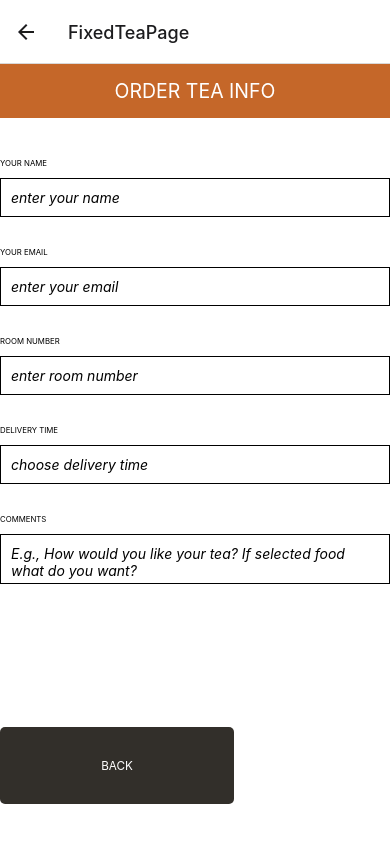
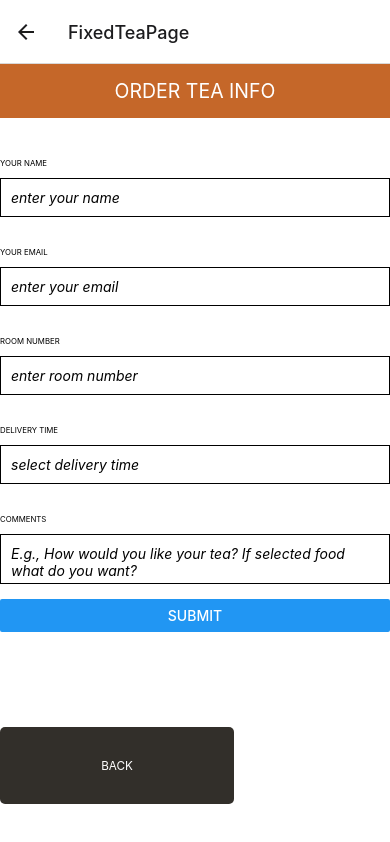
Before and after one commit to studentocsbMatvei/KennyAppOCSB2024, a React Native app in the folder DeliveryApp/: screen /FixedTeaPage in a window 390 px wide. Built offline with nearby package versions, Linux system fonts and the light colour scheme.

Commit message:
added working input labels into FixedTea page

```diff
--- a/DeliveryApp/package.json
+++ b/DeliveryApp/package.json
@@ -20,7 +20,7 @@
     "body-parser": "^1.20.2",
     "cors": "^2.8.5",
     "ejs": "^3.1.10",
-    "expo": "^51.0.10",
+    "expo": "^51.0.11",
     "expo-font": "~11.10.3",
     "expo-status-bar": "~1.11.1",
     "express": "^4.18.3",
--- a/DeliveryApp/pages/FixedCoffeePage.js
+++ b/DeliveryApp/pages/FixedCoffeePage.js
@@ -50,6 +50,7 @@ export default function SimplifiedCoffeePage({navigation}) {
             <Pressable style={styles.backButton} onPress={() => navigation.goBack()}>
                 <Text style={styles.backButtonText}>BACK</Text>
             </Pressable>
+            <Button title='submit'/>
         </View>
     )
 }
--- a/DeliveryApp/pages/FixedTeaPage.js
+++ b/DeliveryApp/pages/FixedTeaPage.js
@@ -2,11 +2,42 @@ import * as React from 'react';
 import { StatusBar } from 'expo-status-bar';
 import  { useState} from 'react';
 import { StyleSheet, Text, View, TextInput, Pressable, Dimensions, Checkbox, Button, Alert } from 'react-native';
+import axios from 'axios';
+import { text } from 'body-parser';
 
 const windowWidth = Dimensions.get('window').width;
 const windowHeight = Dimensions.get('window').height;
 
-export default function SimplifiedCoffeePage({navigation}) {
+const API_URL = "http://10.13.20.16:5000/api/accept_name";
+const API_URL_1 = "http://10.13.20.16:5000/api/accept_email";
+const API_URL_2 = "http://10.13.20.16:5000/api/accept_room_number";
+const API_URL_3 = "http://10.13.20.16:5000/api/accept_time";
+const API_URL_4 = "http://10.13.20.16:5000/api/accept_comments";
+
+
+export default function SimplifiedTeaPage({navigation}) {
+  const [inputName, setInputName] = useState(null);
+  const [inputEmail, setInputEmail] = useState(null);
+  const [inputNumber, setInputNumber] = useState(null);
+  const [inputTime, setInputTime] = useState(null);
+  const [inputComment, setInputComment] = useState(null);
+
+  const handleSendingData = async () => {
+    try {
+      const response_name = await axios.post(API_URL, {data: inputName});
+      console.log(response_name.data);
+      const response_email = await axios.post(API_URL_1, {data: inputEmail});
+      console.log(response_email.data);
+      const response_number = await axios.post(API_URL_2, {data: inputNumber});
+      console.log(response_number.data);
+      const response_time = await axios.post(API_URL_3, {data: inputTime});
+      console.log(response_time.data);
+      const response_comment = await axios.post(API_URL_4, {data: inputComment});
+      console.log(response_comment.data);
+    } catch (error) {
+      console.error('Error occured: ' + error);
+    }
+  };
     return (
         <View style={styles.container}>
             <View style={styles.headerContainer}>
@@ -16,6 +47,8 @@ export default function SimplifiedCoffeePage({navigation}) {
                 <Text style={styles.label}>YOUR NAME</Text>
                     <TextInput
                         style={styles.input}
+                        value={inputName}
+                        onChangeText={(text) => setInputName(text)}
                         placeholder="enter your name"
                     />
             </View>
@@ -23,6 +56,8 @@ export default function SimplifiedCoffeePage({navigation}) {
                 <Text style={styles.label}>YOUR EMAIL</Text>
                     <TextInput
                         style={styles.input}
+                        value={inputEmail}
+                        onChangeText={(text) => setInputEmail(text)}
                         placeholder="enter your email"
                     />
             </View>
@@ -30,26 +65,35 @@ export default function SimplifiedCoffeePage({navigation}) {
                 <Text style={styles.label}>ROOM NUMBER</Text>
                     <TextInput
                         style={styles.input}
+                        value={inputNumber}
+                        onChangeText={(text) => setInputNumber(text)}
                         placeholder="enter room number"
                     />
             </View>
-            <Text style={styles.label}>DELIVERY TIME</Text>
             <View style={styles.inputGroup}>
-                <TextInput
-                    style={styles.input}
-                    placeholder="choose delivery time"
-                />
+                <Text style={styles.label}>DELIVERY TIME</Text>
+                    <TextInput
+                        style={styles.input}
+                        value={inputTime}
+                        onChangeText={(text) => setInputTime(text)}
+                        placeholder="select delivery time"
+                    />
             </View>
             <View style={styles.inputGroup}>
                 <Text style={styles.label}>COMMENTS</Text>
                     <TextInput
-                        style={styles.inputLarge} multiline={true} placeholder="E.g., How would you like your tea? If selected food what do you want?"
+                        style={styles.inputLarge}
+                        value={inputComment}
+                        multiline={true}
+                        onChangeText={(text) => setInputComment(text)}
+                        placeholder="E.g., How would you like your tea? If selected food what do you want?"
                     />
             </View>
 
             <Pressable style={styles.backButton} onPress={() => navigation.goBack()}>
                 <Text style={styles.backButtonText}>BACK</Text>
             </Pressable>
+            <Button title='submit' onPress={handleSendingData}/>
         </View>
     )
 }
--- a/DeliveryApp/pages/SendingData.js
+++ b/DeliveryApp/pages/SendingData.js
@@ -3,7 +3,7 @@ import { StatusBar } from 'expo-status-bar';
 import { StyleSheet, Text, View, Button, Pressable, Dimensions, TextInput } from 'react-native';
 import axios from 'axios';
 
-const API_URL = "http://10.13.202.52:5000/api/accept_data";
+const API_URL = "http://10.13.20.16:5000/api/accept_data";
 
 export default function SendingData({navigation}) {
     const [inputValue, setInputValue] = useState(null);
```
Also changed, not shown: 2 other files (tests, documents, lock files or other folders).
